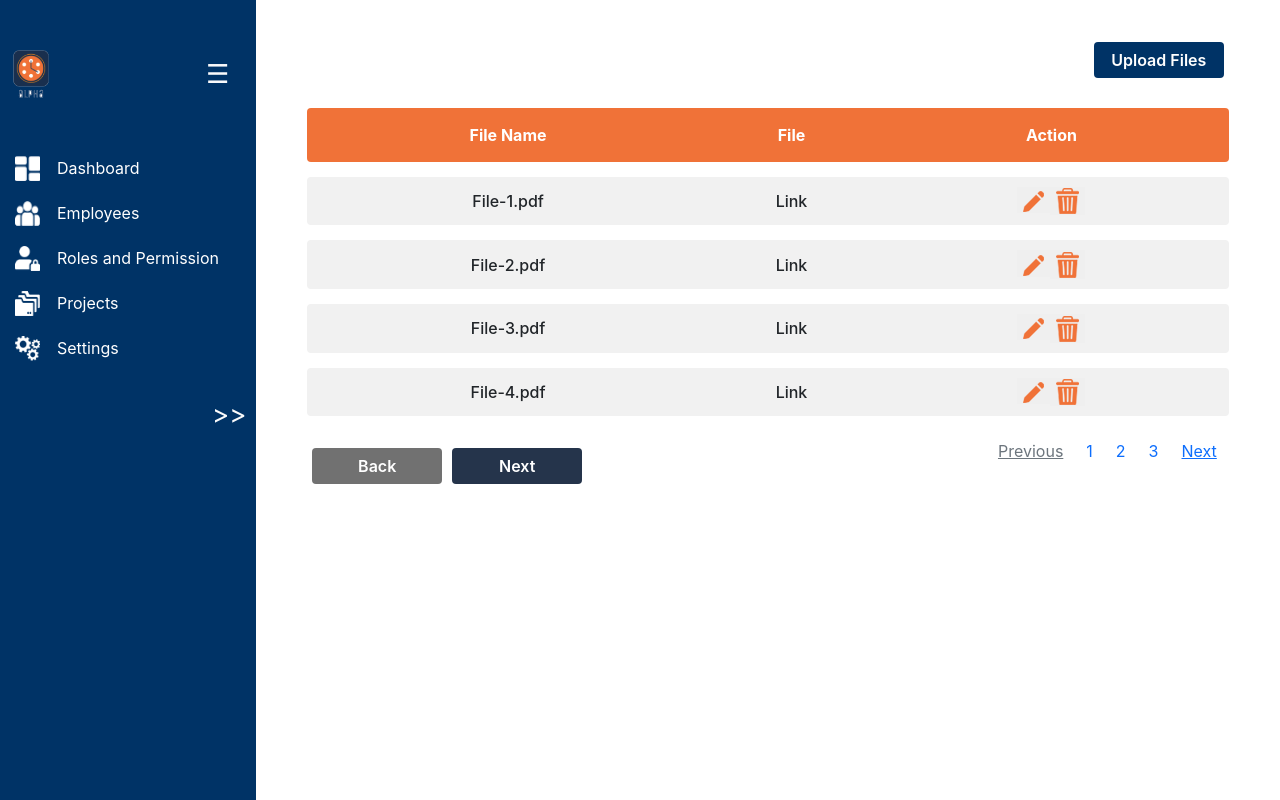
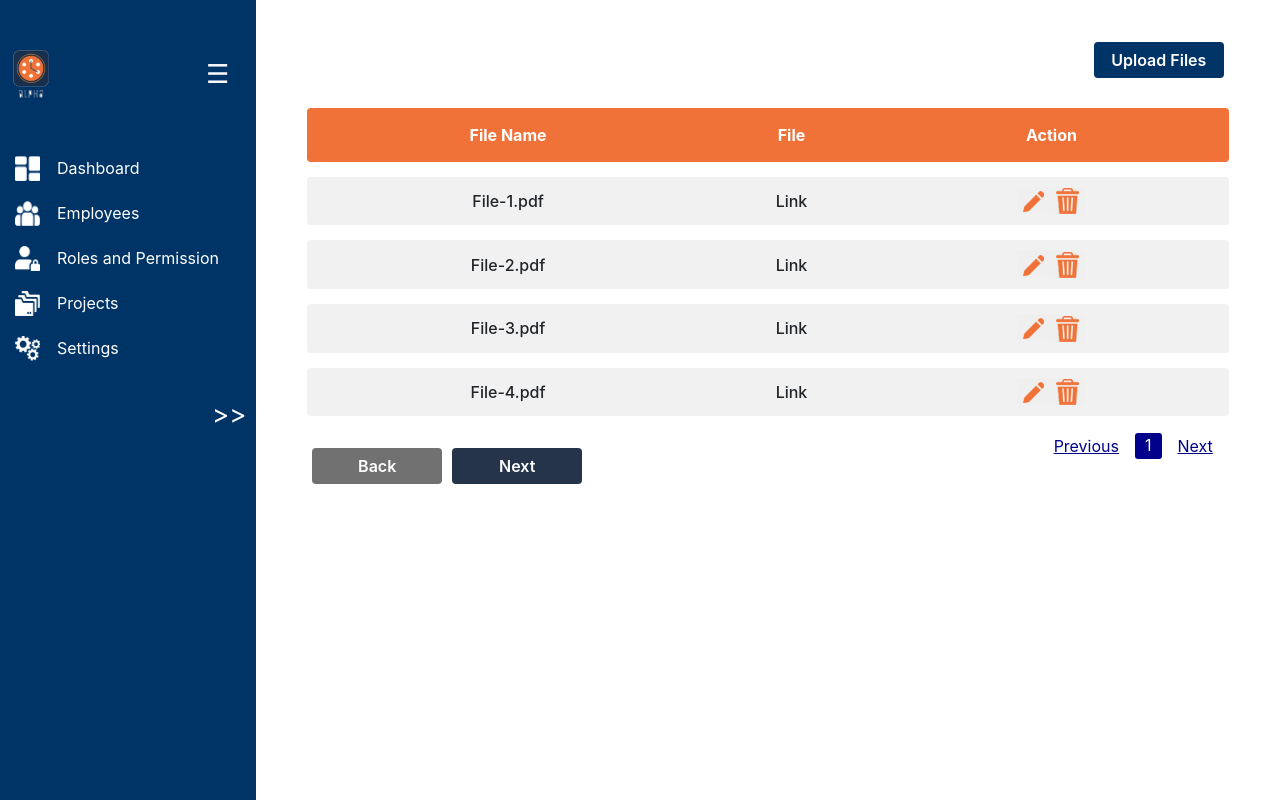
Before and after one commit to Mr0Strange1pwn/Alpha, a React (Create React App) app: page /Documents in a window 1280 px wide. Built offline with nearby package versions, Linux system fonts and the light colour scheme; data requests are answered from the project's data file.

Commit message:
new changes pagination

```diff
--- a/src/components/pages/Employee/Registration/Documents.css
+++ b/src/components/pages/Employee/Registration/Documents.css
@@ -192,3 +192,39 @@ select::-ms-expand {
 .upload-modal .labutton {
  margin-top: 104px;}
 }
+.pageNumbers{
+  list-style: none;
+  display: flex;
+
+  float: right;
+
+}
+.pageNumbers li {
+  /* padding: 10px; */
+  /* border: 1px solid darkblue; */
+  cursor: pointer;
+  padding-left: 10px;
+  padding-right: 10px;
+  border-radius: 3px;
+
+}
+.pageNumbers li.active {
+  background-color:darkblue;
+  color:white;
+}
+.pageNumbers li button {
+  /* background-color: transparent; */
+  border: none;
+  color:darkblue;
+  font-size: 1rem;
+  cursor: pointer;
+  text-decoration: underline;
+  background-color: white;
+}
+.pageNumbers li button:hover {
+  background-color: white;
+  color:darkblue;
+}
+.pageNumbers li button:focus {
+  outline: none;
+}
--- a/src/components/pages/Employee/Registration/Documents.js
+++ b/src/components/pages/Employee/Registration/Documents.js
@@ -21,6 +21,77 @@ const Documents = () => {
   const [file, setFile] = useState("");
   const [ids, setID] = useState();
   const history = useHistory();
+
+  const [currentPage, setCurrentPage] = useState(1);
+  const [itemsPerPage, setItemPerPage] = useState(5);
+  const [pageNumberLimit, setpageNumberLimit] = useState(5);
+  const [maxPageNumberLimit, setmaxPageNumberLimit] = useState(5);
+  const [minPageNumberLimit, setminPageNumberLimit] = useState(0);
+
+  const pages = [];
+  for (let i = 1; i <= Math.ceil(student.length / itemsPerPage); i++) {
+    pages.push(i);
+  }
+
+  const indexOfLastItem = currentPage * itemsPerPage;
+  //  1  X 15 = 15 and 2 X 10 = 30
+  const indexOfFistItem = indexOfLastItem - itemsPerPage;
+  //   30 -15 = 15 and 15 -15 = 0
+  const currentItem = student.slice(indexOfFistItem, indexOfLastItem);
+
+  const handleNewClick = (event) => {
+    setCurrentPage(Number(event.target.id));
+  };
+  const renderPageNumbers = pages.map((number) => {
+    if (number < maxPageNumberLimit + 1 && number > minPageNumberLimit) {
+      return (
+        <li
+          key={number}
+          id={number}
+          onClick={handleNewClick}
+          className={currentPage == number ? "active" : null}
+        >
+          {number}
+        </li>
+      );
+    } else {
+      return null;
+    }
+  });
+
+  const handleNextbtn = () => {
+    setCurrentPage(currentPage + 1);
+
+    if (currentPage + 1 > maxPageNumberLimit) {
+      setmaxPageNumberLimit(maxPageNumberLimit + pageNumberLimit);
+      setminPageNumberLimit(minPageNumberLimit + pageNumberLimit);
+    }
+  };
+
+  const handlePrevbtn = () => {
+    setCurrentPage(currentPage - 1);
+
+    if ((currentPage - 1) % pageNumberLimit == 0) {
+      setmaxPageNumberLimit(maxPageNumberLimit - pageNumberLimit);
+      setminPageNumberLimit(minPageNumberLimit - pageNumberLimit);
+    }
+  };
+
+  let pageIncrementBtn = null;
+  if (pages.length > maxPageNumberLimit) {
+    pageIncrementBtn = <li onClick={handleNextbtn}> &hellip; </li>;
+  }
+
+  let pageDecrementBtn = null;
+  if (minPageNumberLimit >= 1) {
+    pageDecrementBtn = <li onClick={handlePrevbtn}> &hellip; </li>;
+  }
+
+
+
+
+
+
   const routeChange = () => {
     let path = `./Registration`;
     history.push(path);
@@ -146,7 +217,7 @@ const Documents = () => {
            <th>Action</th>
        </tr>
 
-          {student.map((items, i) => {
+          {currentItem.map((items, i) => {
             return (
               // <div class="doccontainer">
               //   <div class="row role-row" key={i}>
@@ -210,39 +281,26 @@ const Documents = () => {
             </div>
           </div>
           <nav aria-label="Page navigation example">
-            <ul class="pagination justify-content-end">
-              <li class="page-item disabled">
-                <a
-                  class="page-link text-decoration-underline border-0"
-                  href="#"
-                  tabindex="-1"
-                  aria-disabled="true"
+          <ul className="pageNumbers">
+            <li>
+              <button
+                onClick={handlePrevbtn}
+                disabled={currentPage == pages[0] ? true : false}
               >
                 Previous
-                </a>
+              </button>
             </li>
-              <li class="page-item">
-                <a class="page-link  border-0" href="#">
-                  1
-                </a>
-              </li>
-              <li class="page-item">
-                <a class="page-link  border-0" href="#">
-                  2
-                </a>
-              </li>
-              <li class="page-item">
-                <a class="page-link  border-0" href="#">
-                  3
-                </a>
-              </li>
-              <li class="page-item">
-                <a
-                  class="page-link text-decoration-underline border-0"
-                  href="#"
+            {pageDecrementBtn}
+            {renderPageNumbers}
+            {pageIncrementBtn}
+
+            <li>
+              <button
+                onClick={handleNextbtn}
+                disabled={currentPage == pages[pages.length - 1] ? true : false}
               >
                 Next
-                </a>
+              </button>
             </li>
           </ul>
         </nav>
--- a/src/components/pages/Project/ProjectList/ProjectList.css
+++ b/src/components/pages/Project/ProjectList/ProjectList.css
@@ -164,3 +164,39 @@ text-align: center;
         margin: 5px 0;
     }
 }
+.pageNumbers{
+    list-style: none;
+    display: flex;
+
+    float: right;
+
+}
+.pageNumbers li {
+    /* padding: 10px; */
+    /* border: 1px solid darkblue; */
+    cursor: pointer;
+    padding-left: 10px;
+    padding-right: 10px;
+    border-radius: 3px;
+
+}
+.pageNumbers li.active {
+    background-color:darkblue;
+    color:white;
+  }
+  .pageNumbers li button {
+    /* background-color: transparent; */
+    border: none;
+    color:darkblue;
+    font-size: 1rem;
+    cursor: pointer;
+    text-decoration: underline;
+    background-color: white;
+  }
+  .pageNumbers li button:hover {
+    background-color: white;
+    color:darkblue;
+  }
+  .pageNumbers li button:focus {
+    outline: none;
+  }
--- a/src/components/pages/Project/ProjectList/index.js
+++ b/src/components/pages/Project/ProjectList/index.js
@@ -39,6 +39,73 @@ const ProjectList = () => {
   const [isOpenEdit, setIsOpenEdit] = useState(false);
 
   const [ids, setID] = useState();
+  const [currentPage, setCurrentPage] = useState(1);
+  const [itemsPerPage, setItemPerPage] = useState(5);
+  const [pageNumberLimit, setpageNumberLimit] = useState(5);
+  const [maxPageNumberLimit, setmaxPageNumberLimit] = useState(5);
+  const [minPageNumberLimit, setminPageNumberLimit] = useState(0);
+
+  const pages = [];
+  for (let i = 1; i <= Math.ceil(student.length / itemsPerPage); i++) {
+    pages.push(i);
+  }
+
+  const indexOfLastItem = currentPage * itemsPerPage;
+  //  1  X 15 = 15 and 2 X 10 = 30
+  const indexOfFistItem = indexOfLastItem - itemsPerPage;
+  //   30 -15 = 15 and 15 -15 = 0
+  const currentItem = student.slice(indexOfFistItem, indexOfLastItem);
+
+  const handleNewClick = (event) => {
+    setCurrentPage(Number(event.target.id));
+  };
+  const renderPageNumbers = pages.map((number) => {
+    if (number < maxPageNumberLimit + 1 && number > minPageNumberLimit) {
+      return (
+        <li
+          key={number}
+          id={number}
+          onClick={handleNewClick}
+          className={currentPage == number ? "active" : null}
+        >
+          {number}
+        </li>
+      );
+    } else {
+      return null;
+    }
+  });
+
+  const handleNextbtn = () => {
+    setCurrentPage(currentPage + 1);
+
+    if (currentPage + 1 > maxPageNumberLimit) {
+      setmaxPageNumberLimit(maxPageNumberLimit + pageNumberLimit);
+      setminPageNumberLimit(minPageNumberLimit + pageNumberLimit);
+    }
+  };
+
+  const handlePrevbtn = () => {
+    setCurrentPage(currentPage - 1);
+
+    if ((currentPage - 1) % pageNumberLimit == 0) {
+      setmaxPageNumberLimit(maxPageNumberLimit - pageNumberLimit);
+      setminPageNumberLimit(minPageNumberLimit - pageNumberLimit);
+    }
+  };
+
+  let pageIncrementBtn = null;
+  if (pages.length > maxPageNumberLimit) {
+    pageIncrementBtn = <li onClick={handleNextbtn}> &hellip; </li>;
+  }
+
+  let pageDecrementBtn = null;
+  if (minPageNumberLimit >= 1) {
+    pageDecrementBtn = <li onClick={handlePrevbtn}> &hellip; </li>;
+  }
+  //  className={currentPage == number ? "active" : null}
+
+
   const history = useHistory();
   const routeChange = () => {
     let path = `./ProjectList`;
@@ -286,7 +353,7 @@ const ProjectList = () => {
             <th>Action</th>
           </tr>
 
-          {student.map((students, i) => {
+          {currentItem.map((students, i) => {
             return (
               <tr>
                 <td class="geeks">{i + 1}</td>
@@ -317,36 +384,26 @@ const ProjectList = () => {
           })}
         </table>
         <nav aria-label="Page navigation example">
-          <ul class="pagination justify-content-end">
-            <li class="page-item disabled">
-              <a
-                class="page-link text-decoration-underline border-0"
-                href="#"
-                tabindex="-1"
-                aria-disabled="true"
+          <ul className="pageNumbers">
+            <li>
+              <button
+                onClick={handlePrevbtn}
+                disabled={currentPage == pages[0] ? true : false}
               >
                 Previous
-              </a>
+              </button>
             </li>
-            <li class="page-item">
-              <a class="page-link  border-0" href="#">
-                1
-              </a>
-            </li>
-            <li class="page-item">
-              <a class="page-link  border-0" href="#">
-                2
-              </a>
-            </li>
-            <li class="page-item">
-              <a class="page-link  border-0" href="#">
-                3
-              </a>
-            </li>
-            <li class="page-item">
-              <a class="page-link text-decoration-underline border-0" href="#">
+            {pageDecrementBtn}
+            {renderPageNumbers}
+            {pageIncrementBtn}
+
+            <li>
+              <button
+                onClick={handleNextbtn}
+                disabled={currentPage == pages[pages.length - 1] ? true : false}
+              >
                 Next
-              </a>
+              </button>
             </li>
           </ul>
         </nav>
--- a/src/components/pages/Rolespermission/Rolespermission.css
+++ b/src/components/pages/Rolespermission/Rolespermission.css
@@ -155,3 +155,39 @@ table.role-header tr td {
 @media screen and (max-width: 1024px) {
 
 }
+.pageNumbers{
+  list-style: none;
+  display: flex;
+
+  float: right;
+
+}
+.pageNumbers li {
+  /* padding: 10px; */
+  /* border: 1px solid darkblue; */
+  cursor: pointer;
+  padding-left: 10px;
+  padding-right: 10px;
+  border-radius: 3px;
+
+}
+.pageNumbers li.active {
+  background-color:darkblue;
+  color:white;
+}
+.pageNumbers li button {
+  /* background-color: transparent; */
+  border: none;
+  color:darkblue;
+  font-size: 1rem;
+  cursor: pointer;
+  text-decoration: underline;
+  background-color: white;
+}
+.pageNumbers li button:hover {
+  background-color: white;
+  color:darkblue;
+}
+.pageNumbers li button:focus {
+  outline: none;
+}
--- a/src/components/pages/Rolespermission/index.js
+++ b/src/components/pages/Rolespermission/index.js
@@ -14,6 +14,73 @@ const Rolespermission = () => {
   const [search, setSearch] = useState(false);
   const [modalOpen, setModalOpen] = useState(false);
   const [ids, setID] = useState();
+
+
+  const [currentPage, setCurrentPage] = useState(1);
+  const [itemsPerPage, setItemPerPage] = useState(5);
+  const [pageNumberLimit, setpageNumberLimit] = useState(5);
+  const [maxPageNumberLimit, setmaxPageNumberLimit] = useState(5);
+  const [minPageNumberLimit, setminPageNumberLimit] = useState(0);
+
+  const pages = [];
+  for (let i = 1; i <= Math.ceil(student.length / itemsPerPage); i++) {
+    pages.push(i);
+  }
+
+  const indexOfLastItem = currentPage * itemsPerPage;
+  //  1  X 15 = 15 and 2 X 10 = 30
+  const indexOfFistItem = indexOfLastItem - itemsPerPage;
+  //   30 -15 = 15 and 15 -15 = 0
+  const currentItem = student.slice(indexOfFistItem, indexOfLastItem);
+
+  const handleNewClick = (event) => {
+    setCurrentPage(Number(event.target.id));
+  };
+  const renderPageNumbers = pages.map((number) => {
+    if (number < maxPageNumberLimit + 1 && number > minPageNumberLimit) {
+      return (
+        <li
+          key={number}
+          id={number}
+          onClick={handleNewClick}
+          className={currentPage == number ? "active" : null}
+        >
+          {number}
+        </li>
+      );
+    } else {
+      return null;
+    }
+  });
+
+  const handleNextbtn = () => {
+    setCurrentPage(currentPage + 1);
+
+    if (currentPage + 1 > maxPageNumberLimit) {
+      setmaxPageNumberLimit(maxPageNumberLimit + pageNumberLimit);
+      setminPageNumberLimit(minPageNumberLimit + pageNumberLimit);
+    }
+  };
+
+  const handlePrevbtn = () => {
+    setCurrentPage(currentPage - 1);
+
+    if ((currentPage - 1) % pageNumberLimit == 0) {
+      setmaxPageNumberLimit(maxPageNumberLimit - pageNumberLimit);
+      setminPageNumberLimit(minPageNumberLimit - pageNumberLimit);
+    }
+  };
+
+  let pageIncrementBtn = null;
+  if (pages.length > maxPageNumberLimit) {
+    pageIncrementBtn = <li onClick={handleNextbtn}> &hellip; </li>;
+  }
+
+  let pageDecrementBtn = null;
+  if (minPageNumberLimit >= 1) {
+    pageDecrementBtn = <li onClick={handlePrevbtn}> &hellip; </li>;
+  }
+  //  className={currentPage == number ? "active" : null}
 
   useEffect(() => {
     getAllStudent();
@@ -147,7 +214,7 @@ const Rolespermission = () => {
                 </th>
                 <th>Action</th>
               </tr>
-          {student.map((students, i) => {
+          {currentItem.map((students, i) => {
             return (
                   <tr>
                     <td class="geeks">{i + 1}</td>
@@ -168,39 +235,26 @@ const Rolespermission = () => {
           })}
           </table>
           <nav aria-label="Page navigation example">
-            <ul class="pagination justify-content-end">
-              <li class="page-item disabled">
-                <a
-                  class="page-link text-decoration-underline border-0"
-                  href="#"
-                  tabindex="-1"
-                  aria-disabled="true"
+          <ul className="pageNumbers">
+            <li>
+              <button
+                onClick={handlePrevbtn}
+                disabled={currentPage == pages[0] ? true : false}
               >
                 Previous
-                </a>
+              </button>
             </li>
-              <li class="page-item">
-                <a class="page-link  border-0" href="#">
-                  1
-                </a>
-              </li>
-              <li class="page-item">
-                <a class="page-link  border-0" href="#">
-                  2
-                </a>
-              </li>
-              <li class="page-item">
-                <a class="page-link  border-0" href="#">
-                  3
-                </a>
-              </li>
-              <li class="page-item">
-                <a
-                  class="page-link text-decoration-underline border-0"
-                  href="#"
+            {pageDecrementBtn}
+            {renderPageNumbers}
+            {pageIncrementBtn}
+
+            <li>
+              <button
+                onClick={handleNextbtn}
+                disabled={currentPage == pages[pages.length - 1] ? true : false}
               >
                 Next
-                </a>
+              </button>
             </li>
           </ul>
         </nav>
```
Also changed, not shown: 2 other files (tests, documents, lock files or other folders). Lines whose indentation alone changed are shown as unchanged.
